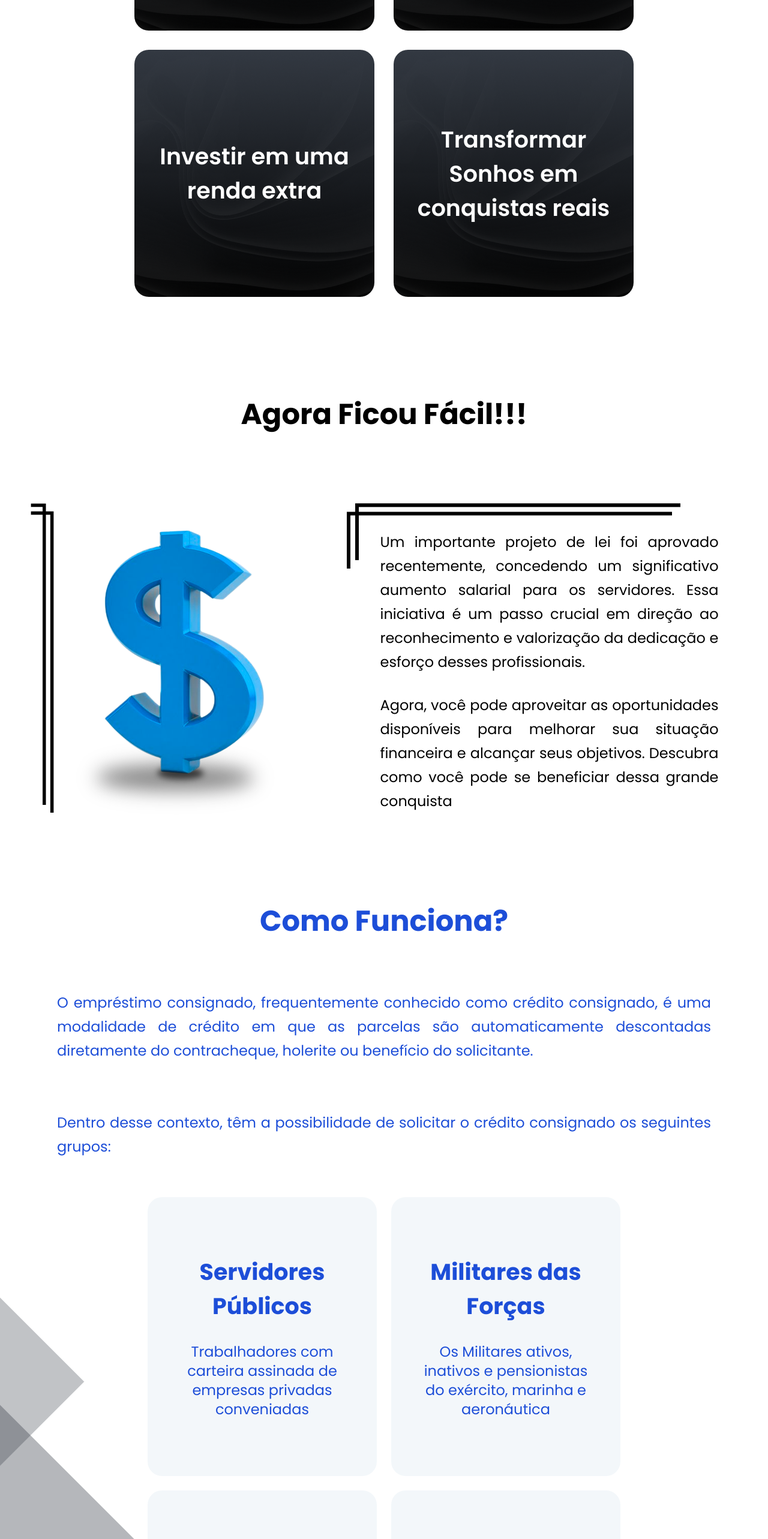
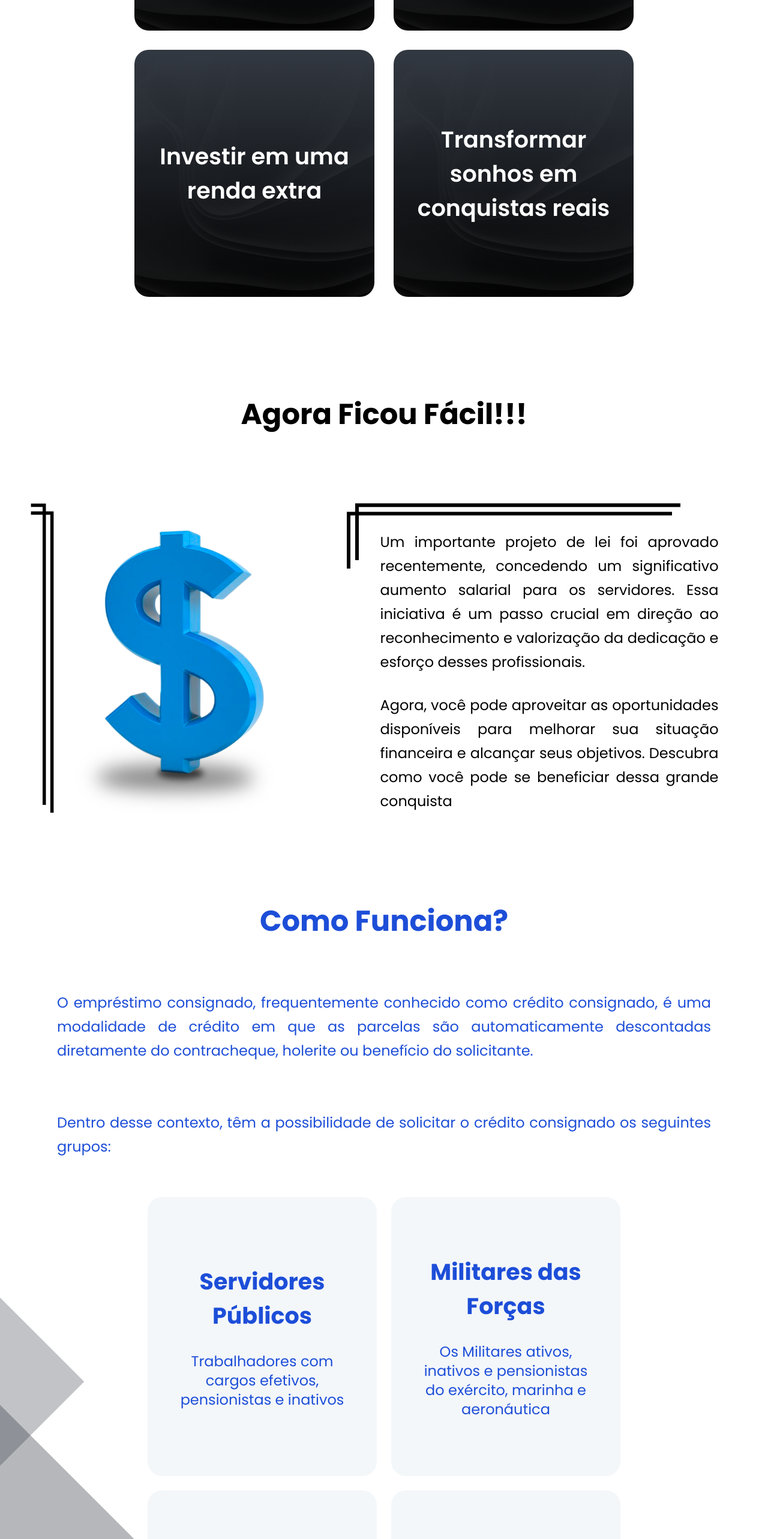
Before and after one commit to gleniodev/landing-page-1, a Next.js app: page / in a window 1280 px wide. Shown: the part 1237-3803 px from the top of the page at 60% size. Built offline with nearby package versions, Linux system fonts and the light colour scheme.

Commit message:
Changed the text into the blue card in the SectionTwoo

```diff
--- a/src/components/SectionOne.tsx
+++ b/src/components/SectionOne.tsx
@@ -9,11 +9,11 @@ export function SectionOne() {
           <div>
             <h2 className="text-[34px] font-bold lg:text-[48px]">Se você precisa...</h2>
           </div>
-          <div className="w-full h-full flex flex-wrap gap-8 items-center justify-center md:flex-wrap lg:flex-wrap ">
+          <div className="w-full h-full flex flex-wrap gap-8 items-center justify-center md:flex-wrap lg:flex-wrap">
             <Card textCard={"Quitar dívidas em atraso"} />
             <Card textCard={"Substituir dívidas caras por outras com juros menores"} />
             <Card textCard={"Investir em uma renda extra"} />
-            <Card textCard={"Transformar Sonhos em conquistas reais"} />
+            <Card textCard={"Transformar sonhos em conquistas reais"} />
         </div>
         </div>
       </Container>
--- a/src/components/SectionThree.tsx
+++ b/src/components/SectionThree.tsx
@@ -40,7 +40,7 @@ export function SectionThree() {
                   <CardBlue
                     cardTitle={"Servidores Públicos"}
                     cardText={
-                      "Trabalhadores com carteira assinada de empresas privadas conveniadas"
+                      "Trabalhadores com cargos efetivos, pensionistas e inativos"
                     }
                   />
                 </div>
```
